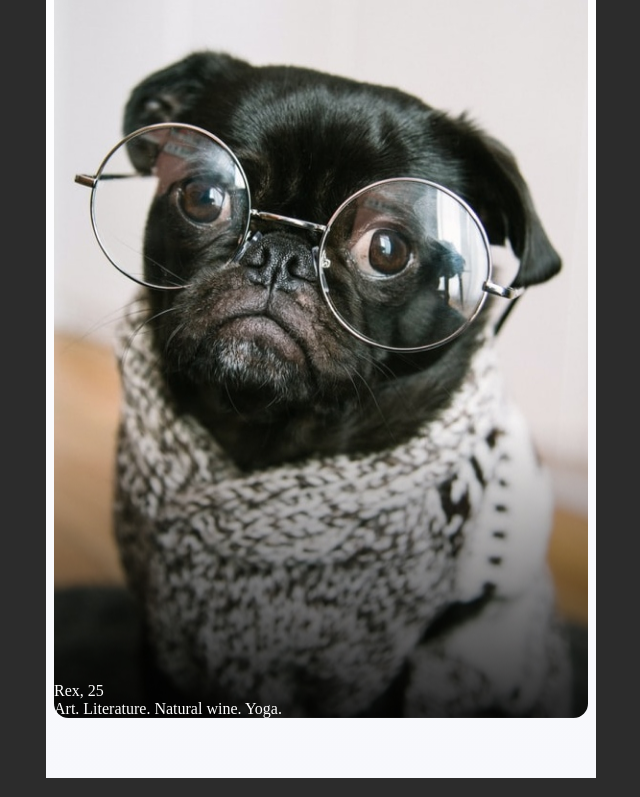
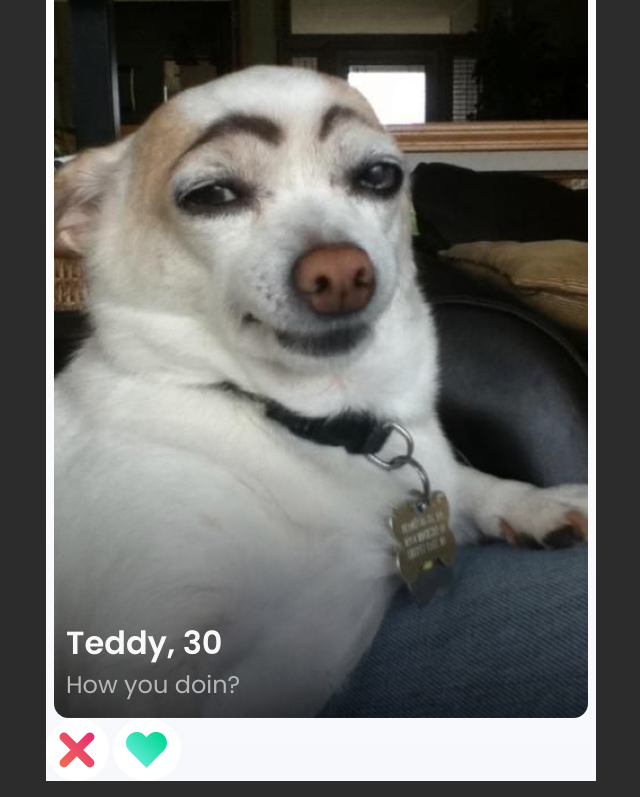
Before and after one commit to TheFullStackFred/tindog, a website built with Vite: page index.html in a window 1280 px wide. Shown: the part 130-927 px from the top of the page, without its empty margins (319-959 px from the left). Built offline with nearby package versions, Linux system fonts and the light colour scheme.

Commit message:
Add css variables

```diff
--- a/Dog.js
+++ b/Dog.js
@@ -1,6 +1,5 @@
 class Dog {
   constructor(data) {
-    console.log('Data in constructor', data)
     Object.assign(this, data)
   }
 
@@ -8,9 +7,11 @@ class Dog {
     const { name, avatar, age, bio, hasBeenSwiped, hasBeenLikes } = this
 
     return `
-    <div                                  class="main__content" style="background-image: url('${avatar}')">
-    <h2>${name}, ${age}</h2>
-    <p>${bio}</p>
+    <div class="main__content" style="background-image: url('${avatar}')">
+    <div class="main__info">
+    <h2 class="main__info-title">${name}, ${age}</h2>
+    <p class="main__info-bio">${bio}</p>
+    </div>
     </div>`
   }
 }
--- a/data.js
+++ b/data.js
@@ -1,20 +1,20 @@
 const dogs = [
-  {
-    name: 'Rex',
-    avatar: 'images/dog-rex.jpg',
-    age: 25,
-    bio: 'Art. Literature. Natural wine. Yoga.',
-    hasBeenSwiped: false,
-    hasBeenLiked: false
-  },
-  {
-    name: 'Bella',
-    avatar: 'images/dog-bella.jpg',
-    age: 43,
-    bio: "Yup, that's my owner. U can meet him if you want",
-    hasBeenSwiped: false,
-    hasBeenLiked: false
-  },
+  //   {
+  //     name: 'Rex',
+  //     avatar: 'images/dog-rex.jpg',
+  //     age: 25,
+  //     bio: 'Art. Literature. Natural wine. Yoga.',
+  //     hasBeenSwiped: false,
+  //     hasBeenLiked: false
+  //   },
+  //   {
+  //     name: 'Bella',
+  //     avatar: 'images/dog-bella.jpg',
+  //     age: 43,
+  //     bio: "Yup, that's my owner. U can meet him if you want",
+  //     hasBeenSwiped: false,
+  //     hasBeenLiked: false
+  //   },
   {
     name: 'Teddy',
     avatar: 'images/dog-teddy.jpg',
--- a/index.html
+++ b/index.html
@@ -3,12 +3,19 @@
   <head>
     <meta charset="UTF-8" />
     <meta name="viewport" content="width=device-width, initial-scale=1.0" />
+    <link rel="preconnect" href="https://fonts.googleapis.com" />
+    <link rel="preconnect" href="https://fonts.gstatic.com" crossorigin />
+    <link
+      href="https://fonts.googleapis.com/css2?family=Poppins:wght@400;600&display=swap"
+      rel="stylesheet"
+    />
     <link rel="stylesheet" href="style.css" />
     <script type="module" src="main.js" defer></script>
     <title>Tindog</title>
   </head>
   <body>
     <div class="container">
+      <!-- Header -->
       <header class="header">
         <a href="#"
           ><img
@@ -24,7 +31,27 @@
             alt="chat icon"
         /></a>
       </header>
+
+      <!-- Main -->
       <main id="main" class="main"></main>
+
+      <!-- Swipe section -->
+      <section class="swipe-section">
+        <button class="swipe-section__btn">
+          <img
+            class="swipe-section__icon"
+            src="/images/icon-cross.png"
+            alt="cross icon"
+          />
+        </button>
+        <button class="swipe-section__btn">
+          <img
+            class="swipe-section__icon"
+            src="/images/icon-heart.png"
+            alt="heart icon"
+          />
+        </button>
+      </section>
     </div>
   </body>
 </html>
--- a/main.js
+++ b/main.js
@@ -3,6 +3,7 @@ import Dog from './Dog.js'
 
 function getNewDog() {
   const nextDogData = [...dogsData]
+  console.log(nextDogData)
   return nextDogData ? new Dog(nextDogData.shift()) : {}
 }
 
--- a/style.css
+++ b/style.css
@@ -1,4 +1,11 @@
 :root {
+  /* Background colors */
+  --primary-bg-color: linear-gradient(180deg, #fff 0%, #f7f8fc 100%);
+  --seconday-bg-color: #fff;
+
+  /* Text colors */
+  --primary-text-color: #f8f8f8;
+  --secondary-text-color: #b7b7b7;
 }
 
 *,
@@ -10,7 +17,6 @@
 * {
   margin: 0;
   padding: 0;
-  font: inherit;
 }
 
 body {
@@ -18,12 +24,18 @@ body {
   justify-content: center;
   padding: 1rem;
   background: #2c2c2c;
+  color: var(--primary-text-color);
+  font-family: 'Poppins', sans-serif;
+}
+
+button {
+  font-family: inherit;
 }
 
 .container {
   width: 34.375rem;
-  height: 55.75rem;
-  background: linear-gradient(180deg, #fff 0%, #f7f8fc 100%);
+  /* height: 55.75rem; */
+  background: var(--primary-bg-color);
 }
 
 /* Header */
@@ -55,5 +67,29 @@ body {
   display: flex;
   flex-direction: column;
   justify-content: end;
-  color: #fff;
 }
+
+.main__info {
+  padding: 0 0 1em 0.75em;
+}
+
+.main__info-title {
+  font-size: 2rem;
+}
+
+.main__info-bio {
+  font-size: 1.5rem;
+  color: var(--secondary-text-color);
+}
+
+.swipe-section__btn {
+  border: none;
+  background: var(--seconday-bg-color);
+  border-radius: 50%;
+  text-align: center;
+  padding: 1em;
+}
+
+.swipe-section__icon {
+  vertical-align: middle;
+}
```
